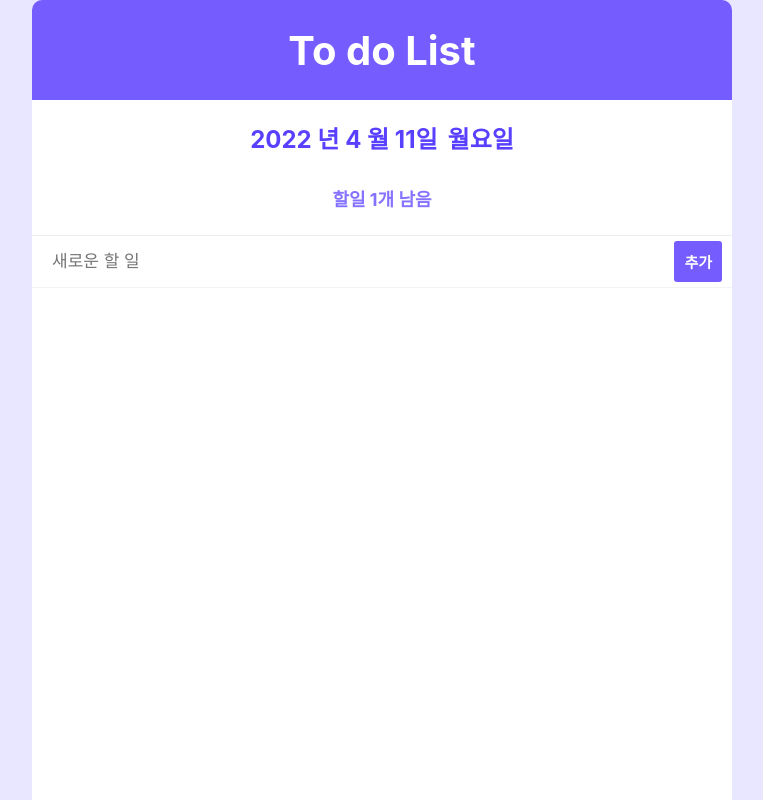
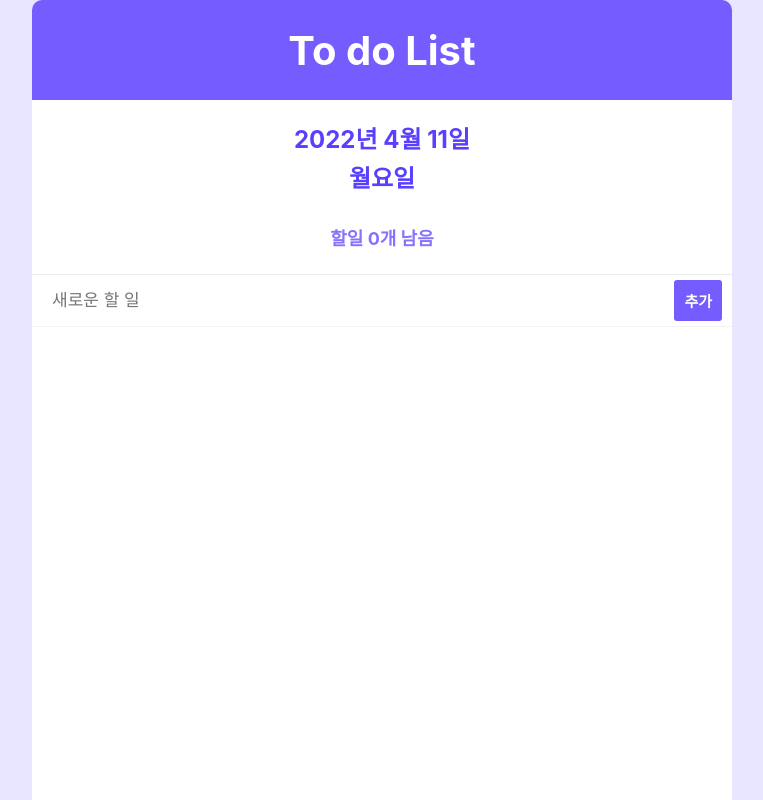
Before and after one commit to Seulgi98/react-todolist, a React (Create React App) app: page / in a window 1280 px wide. Shown: the top 800 px of the page, without its empty margins (258-1021 px from the left). Built offline with nearby package versions, Linux system fonts and the light colour scheme.

Commit message:
Refactoring

```diff
--- a/package.json
+++ b/package.json
@@ -6,6 +6,7 @@
     "@testing-library/jest-dom": "^5.14.1",
     "@testing-library/react": "^12.0.0",
     "@testing-library/user-event": "^13.2.1",
+    "axios": "^0.26.1",
     "react": "^18.0.0",
     "react-dom": "^18.0.0",
     "react-scripts": "5.0.0",
--- a/src/App.js
+++ b/src/App.js
@@ -1,9 +1,10 @@
 import './styles/App.css';
 import React, {useState} from 'react';
-import Clock from "./CurrentDate";
+import Clock from "./components/CurrentDate";
 import TodoHeader from "./components/TodoHeader";
 import InputForm from "./components/InputForm";
 import TodoList from "./components/TodoList";
+import axios from "axios";
 
 const App = () => {
   const [inputState, setInputState] = useState('');
@@ -59,6 +60,17 @@ const App = () => {
     );
   }
 
+  const getData = async () => {
+    try {
+      //응답 성공
+      const response = await axios.get('http://125.6.37.30:4000/api/todo-list');
+      console.log('axios get 성공', response);
+    } catch (error) {
+      //응답 실패
+      console.error(error);
+    }
+  }
+
   return (
     <div className="appContainer">
       <div className="todoTitle">
@@ -68,7 +80,7 @@ const App = () => {
         <div className="currentDate">
           <Clock/>
         </div>
-        <TodoHeader/>
+        <TodoHeader todoCount={todoState.filter(todo => todo.checked === false)}/>
         <div className="todoList">
           <InputForm value={inputState}
                      onKeyPress={handleKeyPress}
--- a/src/CurrentDate.js
+++ /dev/null
@@ -1,38 +0,0 @@
-import React from "react";
-import styled from "styled-components";
-
-
-class Clock extends React.Component {
-  state = {
-    date: new Date()
-  }
-  render() {
-    const {date} = this.state;
-    return (
-      <div>
-        <CurrentDateContainer>
-          {date.getFullYear()}&nbsp;년&nbsp;{date.getMonth() + 1}&nbsp;월&nbsp;{date.getDate()}일
-          <span style={{marginLeft:'10px'}}>
-            {date.getDay() === 0
-              ? "일요일"
-              : date.getDay() === 1
-                ? "월요일"
-                : date.getDay() === 2
-                  ? "화요일"
-                  : date.getDay() === 3
-                    ? "수요일"
-                    : date.getDay() === 4
-                      ? "목요일"
-                      : date.getDay() === 5
-                        ? "금요일"
-                        : "토요일"}
-          </span>
-        </CurrentDateContainer>
-      </div>
-    );
-  }
-}
-const CurrentDateContainer = styled.div`
-`;
-
-export default Clock;
--- /dev/null
+++ b/src/components/CurrentDate.js
@@ -0,0 +1,53 @@
+import React from "react";
+import styled from "styled-components";
+
+
+class Clock extends React.Component {
+  state = {
+    date: new Date()
+  }
+  render() {
+    // const {date} = this.state;
+    const today = new Date();
+
+    const todayDate = today.toLocaleDateString('Ko-KR', {
+      year: 'numeric',
+      month: 'long',
+      day: 'numeric',
+    })
+
+    const todayDay = today.toLocaleDateString('Ko-KR', {
+      weekday: 'long',
+    })
+
+    return (
+      <div>
+        <CurrentDateContainer>
+          {/*{date.getFullYear()}&nbsp;년&nbsp;{date.getMonth() + 1}&nbsp;월&nbsp;{date.getDate()}일*/}
+          {/*<span style={{marginLeft:'10px'}}>*/}
+          {/*  {date.getDay() === 0*/}
+          {/*    ? "일요일"*/}
+          {/*    : date.getDay() === 1*/}
+          {/*      ? "월요일"*/}
+          {/*      : date.getDay() === 2*/}
+          {/*        ? "화요일"*/}
+          {/*        : date.getDay() === 3*/}
+          {/*          ? "수요일"*/}
+          {/*          : date.getDay() === 4*/}
+          {/*            ? "목요일"*/}
+          {/*            : date.getDay() === 5*/}
+          {/*              ? "금요일"*/}
+          {/*              : "토요일"}*/}
+          {/*</span>*/}
+          {todayDate}
+          <p style={{marginTop:'-20px'}}></p>
+          {todayDay}
+        </CurrentDateContainer>
+      </div>
+    );
+  }
+}
+const CurrentDateContainer = styled.div`
+`;
+
+export default Clock;
--- a/src/components/TodoHeader.js
+++ b/src/components/TodoHeader.js
@@ -13,19 +13,18 @@ const TodoHeadStyled = styled.div`
   }
 `;
 
-const TodoHeader = (id) => {
-  const [todoState, setTodoState] = useState([])
-  const undoneTasks = (id) => {
-    setTodoState(
-      todoState.filter(todo => !todo.done) //undefined?
-    );
-  }
-  // console.log(undoneTasks.todo.done)
-
+const TodoHeader = ({todoCount}) => {
+  // const [todoState, setTodoState] = useState([])
+  // const undoneTasks = (id) => {
+  //   setTodoState(
+  //     todoState.filter(todo => todo.checked === false) //undefined?
+  //   );
+  // }
+  // console.log(undoneTasks.todo)
 //할 일 개수 구현중..
   return (
     <TodoHeadStyled>
-      <div className='todoCount'>할일 {undoneTasks.length}개 남음</div>
+      <div className='todoCount'>할일 {todoCount.length}개 남음</div>
     </TodoHeadStyled>
   );
 };
```
